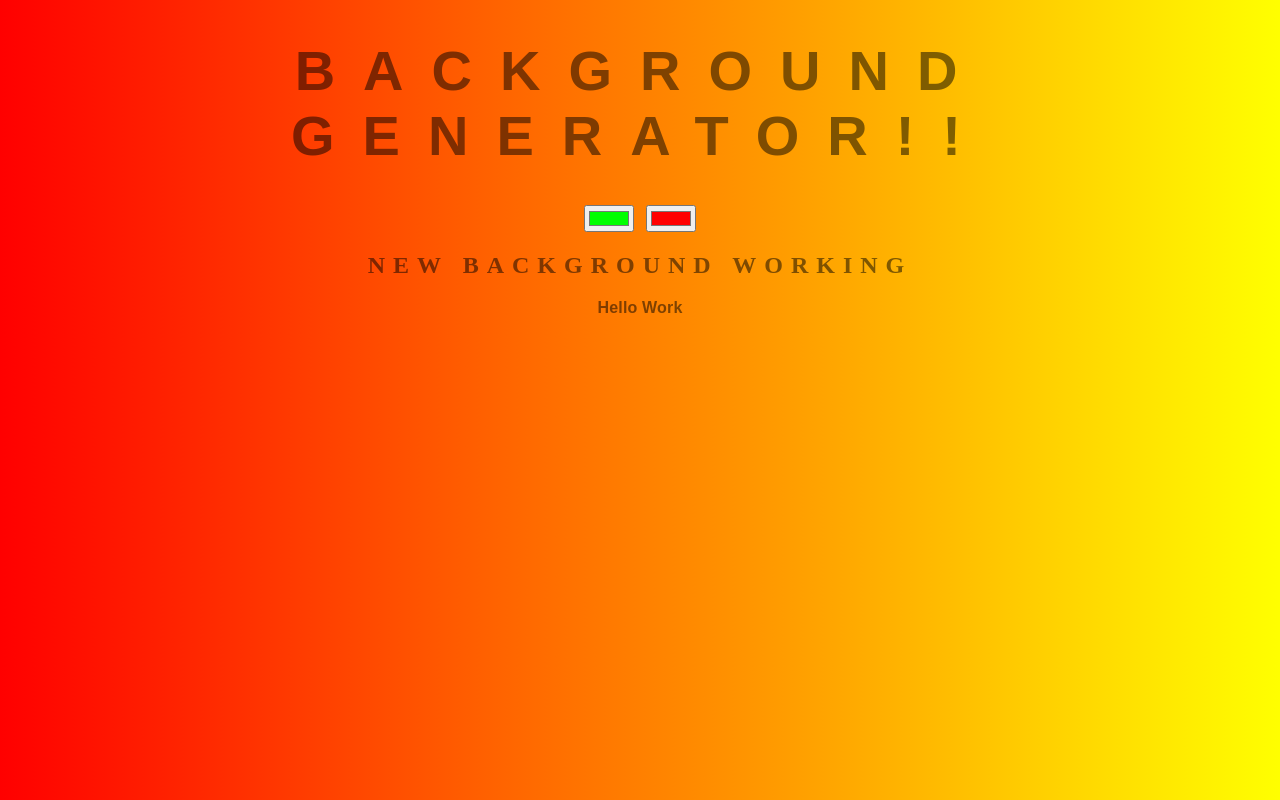
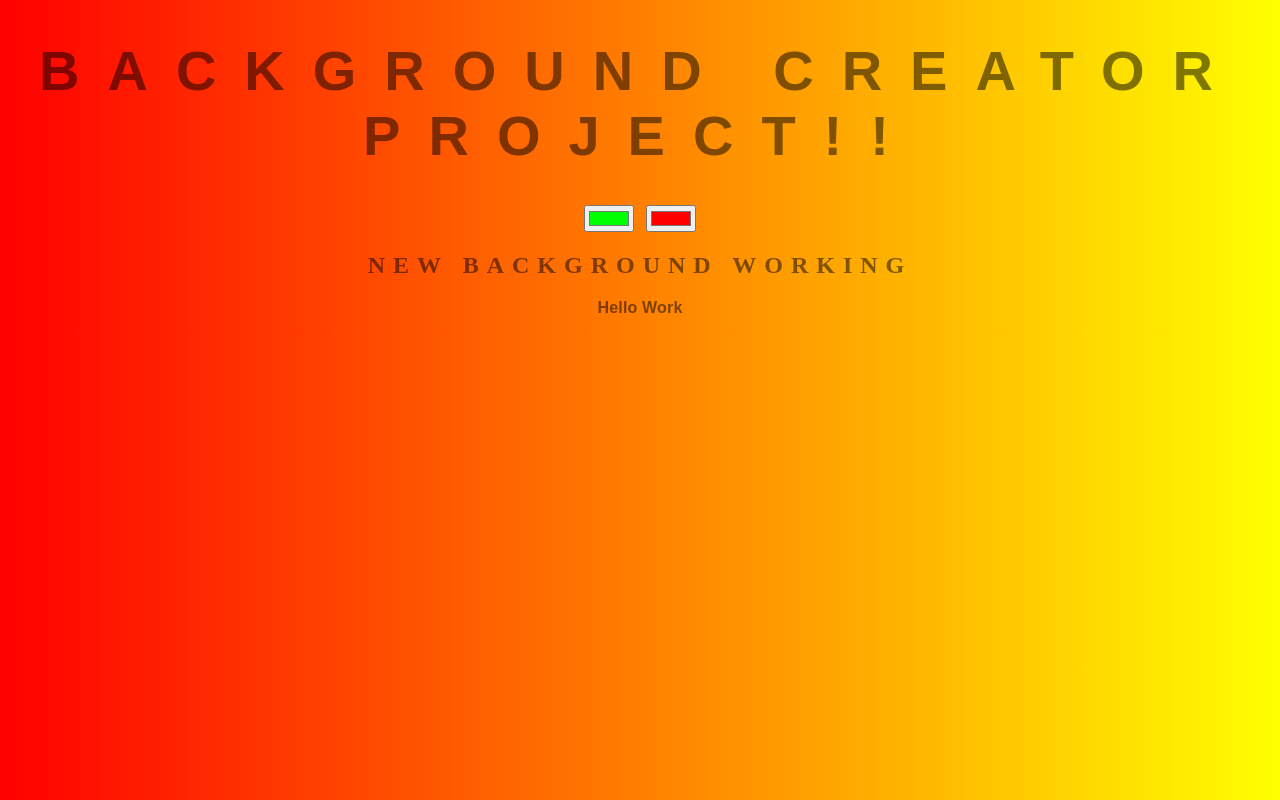
Before and after one commit to coolphynix/background-generator, a plain HTML site: page index.html in a window 1280 px wide. Drawn offline with Linux system fonts and the light colour scheme.

Commit message:
New Added text

```diff
--- a/index.html
+++ b/index.html
@@ -5,7 +5,7 @@
 	<link rel="stylesheet" type="text/css" href="style.css">
 </head>
 <body id="gradient">
-	<h1>Background Generator!!</h1>
+	<h1>Background Creator Project!!</h1>
 	<input class="color1" type="color" name="color1" value="#00ff00">
 	<input class="color2" type="color" name="color2" value="#ff0000">
 	<h2>New background Working</h2>
```
